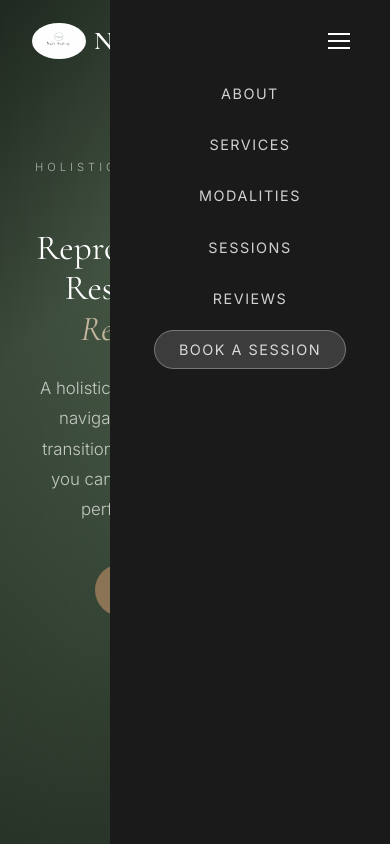
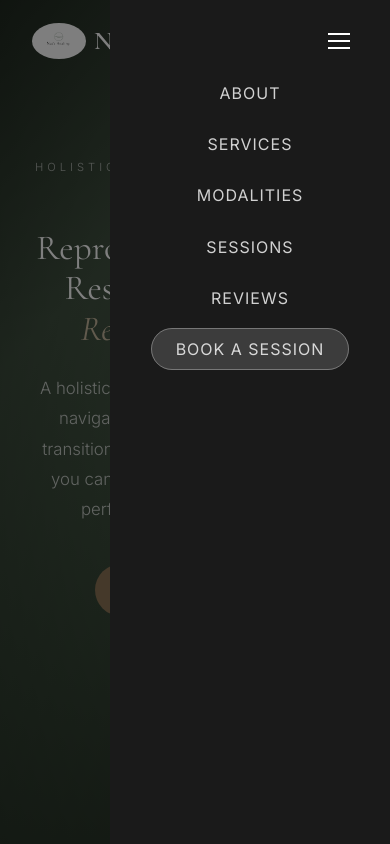
Before and after one commit to sliheetnicolas-tech/natshealing, a website: page index.html in a window 390 px wide. Both pictures are taken after a click on the button "Menu". Shown: the top 844 px of the page. Drawn offline with nearby package versions, Linux system fonts and the light colour scheme.

Commit message:
Fix mobile menu: overlay, close on link click, proper z-index, fix Book a Session nav link

```diff
--- a/index.html
+++ b/index.html
@@ -17,16 +17,17 @@
   <nav class="nav" id="nav">
     <div class="nav-inner">
       <a href="#" class="nav-logo"><img src="logo.png" alt="Nat's Healing" class="nav-logo-img"> Nat's Healing</a>
-      <button class="nav-toggle" aria-label="Menu" onclick="document.querySelector('.nav-links').classList.toggle('open')">
+      <button class="nav-toggle" aria-label="Menu" onclick="toggleMenu()">
         <span></span><span></span><span></span>
       </button>
+      <div class="nav-overlay" onclick="closeMenu()"></div>
       <ul class="nav-links">
         <li><a href="#about">About</a></li>
         <li><a href="#services">Services</a></li>
         <li><a href="#modalities">Modalities</a></li>
         <li><a href="#sessions">Sessions</a></li>
         <li><a href="#reviews">Reviews</a></li>
-        <li><a href="#contact" class="nav-cta">Book a Session</a></li>
+        <li><a href="#sessions" class="nav-cta">Book a Session</a></li>
       </ul>
     </div>
   </nav>
@@ -354,14 +355,26 @@
       document.getElementById('nav').classList.toggle('scrolled', window.scrollY > 50);
     });
 
+    // Mobile menu
+    function toggleMenu() {
+      document.querySelector('.nav-links').classList.toggle('open');
+      document.querySelector('.nav-overlay').classList.toggle('open');
+      document.body.classList.toggle('menu-open');
+    }
+    function closeMenu() {
+      document.querySelector('.nav-links').classList.remove('open');
+      document.querySelector('.nav-overlay').classList.remove('open');
+      document.body.classList.remove('menu-open');
+    }
+
     // Smooth scroll
     document.querySelectorAll('a[href^="#"]').forEach(a => {
       a.addEventListener('click', e => {
         e.preventDefault();
         const target = document.querySelector(a.getAttribute('href'));
         if (target) {
+          closeMenu();
           target.scrollIntoView({ behavior: 'smooth', block: 'start' });
-          document.querySelector('.nav-links').classList.remove('open');
         }
       });
     });
--- a/style.css
+++ b/style.css
@@ -44,6 +44,7 @@ h1, h2, h3, h4 { font-family: 'Cormorant Garamond', serif; font-weight: 500; lin
 .nav-toggle { display: none; background: none; border: none; cursor: pointer; padding: 0.5rem; }
 .nav-toggle span { display: block; width: 22px; height: 2px; background: #fff; margin: 5px 0; transition: all 0.3s; }
 .nav.scrolled .nav-toggle span { background: #1a1a1a; }
+.nav-overlay { display: none; }
 
 /* ===== HERO ===== */
 .hero { min-height: 100vh; display: flex; align-items: center; justify-content: center; position: relative; background: linear-gradient(135deg, #2d3a2d 0%, #4a5d4a 30%, #3d4f3d 60%, #2a3528 100%); overflow: hidden; text-align: center; }
@@ -186,10 +187,14 @@ h1, h2, h3, h4 { font-family: 'Cormorant Garamond', serif; font-weight: 500; lin
   .sessions-grid { grid-template-columns: 1fr; max-width: 400px; }
 }
 @media (max-width: 768px) {
-  .nav-links { display: none; position: fixed; top: 0; right: 0; bottom: 0; width: 280px; background: #1a1a1a; flex-direction: column; padding: 5rem 2rem; gap: 1.5rem; z-index: 999; }
-  .nav-links.open { display: flex; }
-  .nav-links a { color: rgba(255,255,255,0.8) !important; font-size: 0.9rem; }
-  .nav-toggle { display: block; z-index: 1001; }
+  .nav-links { display: none; position: fixed; top: 0; right: -300px; bottom: 0; width: 280px; background: #1a1a1a; flex-direction: column; padding: 5rem 2rem; gap: 1.5rem; z-index: 10002; transition: right 0.3s ease; }
+  .nav-links.open { display: flex; right: 0; }
+  .nav-links a { color: rgba(255,255,255,0.8) !important; font-size: 1rem; letter-spacing: 1px; }
+  .nav-links a:hover { color: #fff !important; }
+  .nav-overlay { display: none; position: fixed; top: 0; left: 0; right: 0; bottom: 0; background: rgba(0,0,0,0.5); z-index: 10001; }
+  .nav-overlay.open { display: block; }
+  .nav-toggle { display: block; z-index: 10003; }
+  body.menu-open { overflow: hidden; }
   .services-grid { grid-template-columns: 1fr; }
   .hero-title { font-size: 2.2rem; }
   .section { padding: 4rem 0; }
```
